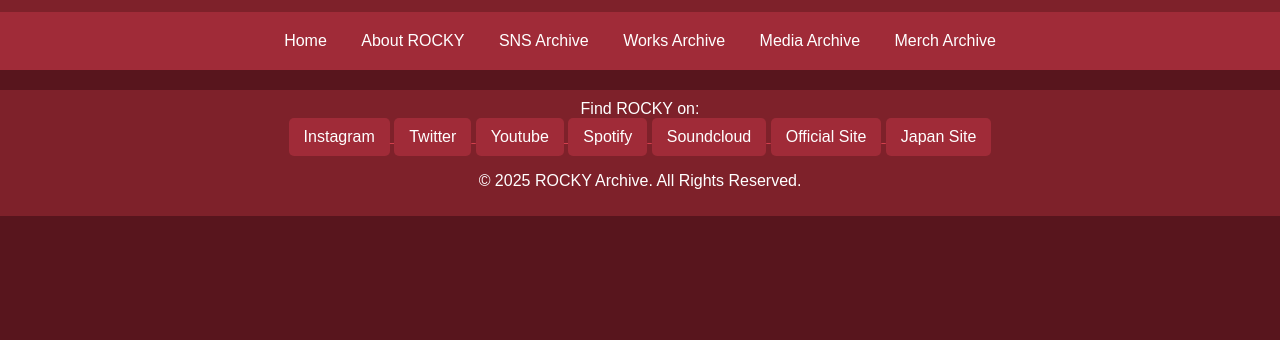
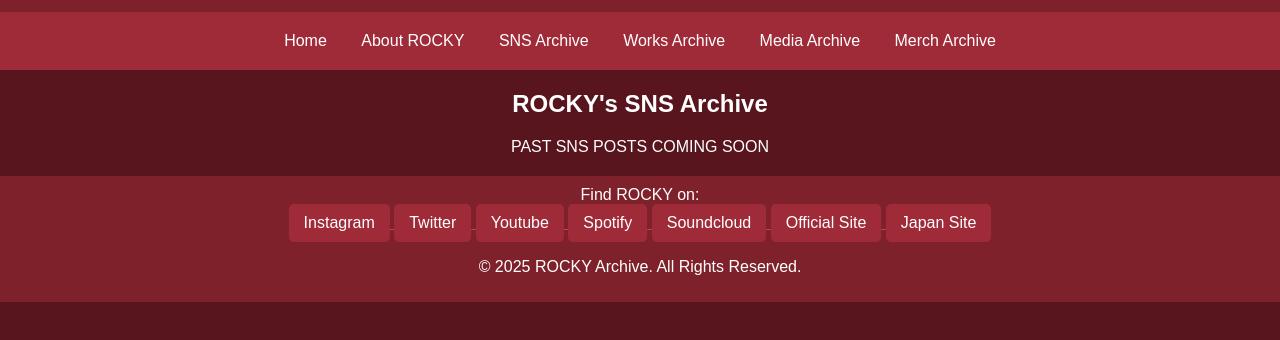
Before and after one commit to lsun25/rockyarchive, a plain HTML site: page sns.html in a window 1280 px wide. Shown: the part 82-422 px from the top of the page. Drawn offline with Linux system fonts and the light colour scheme.

Commit message:
Update sns.html

```diff
--- a/sns.html
+++ b/sns.html
@@ -14,6 +14,11 @@
 
     <div id="header-placeholder"></div> <!-- Header will load here -->
     <div id="navbar-placeholder"></div> <!-- Navbar will load here -->
+
+    <div>
+        <h2>ROCKY's SNS Archive</h2>
+        <p>PAST SNS POSTS COMING SOON</p>
+    </div>
 
     <div id="footer-placeholder"></div> <!-- Footer will load here -->
 
```
